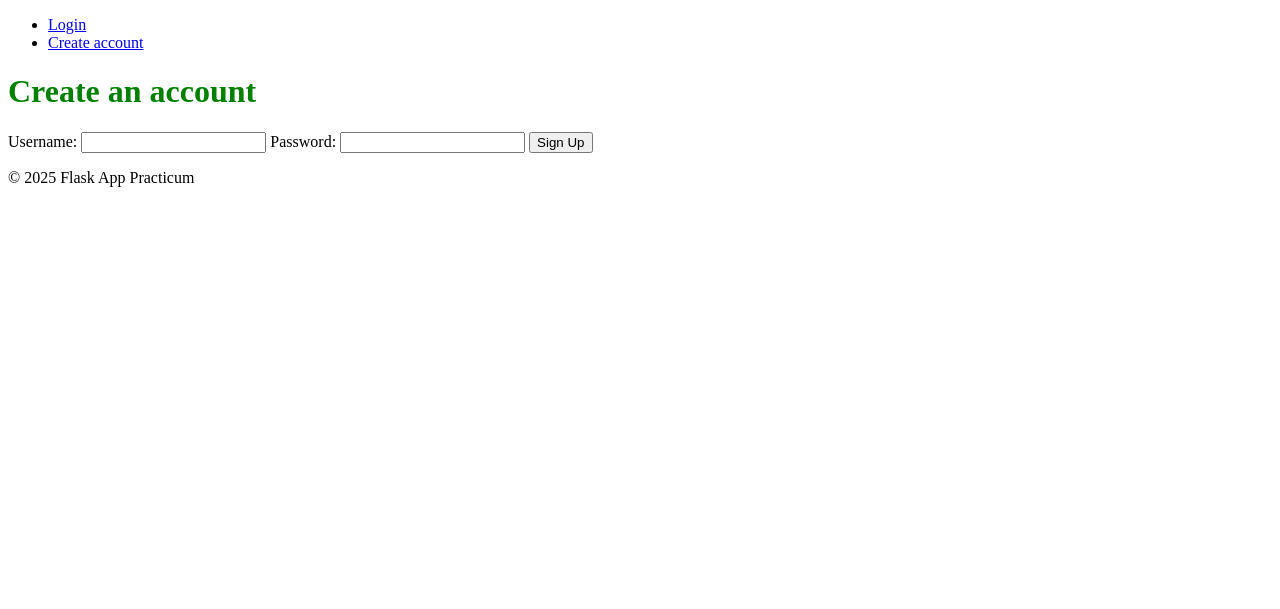
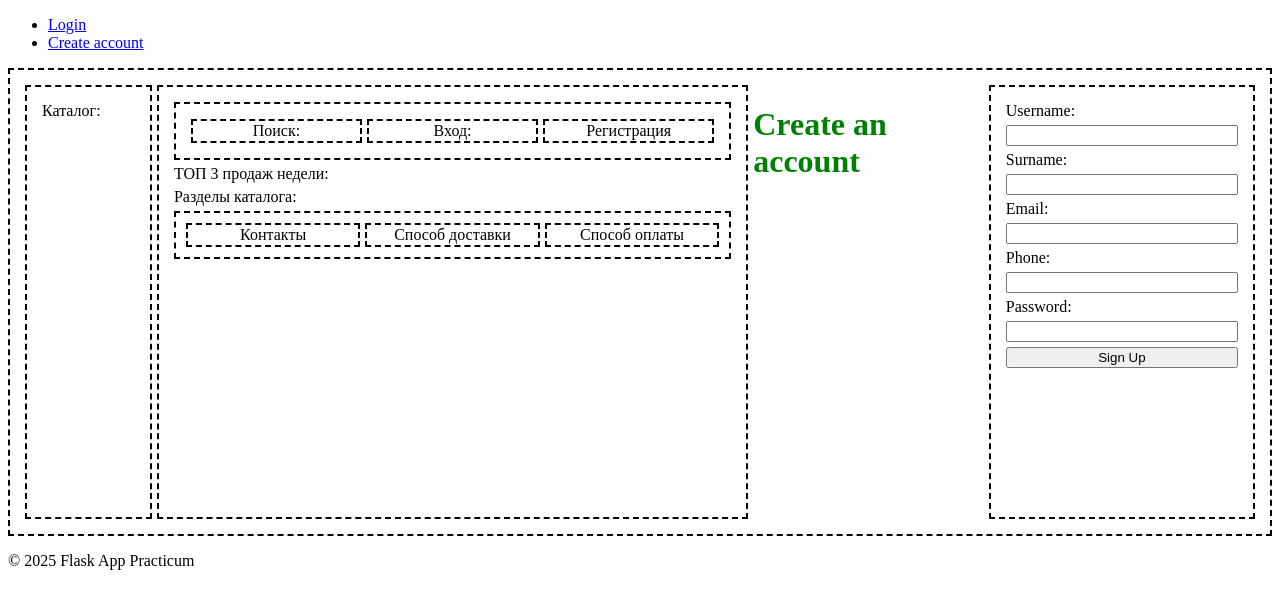
Before and after one commit to ac1ra/Techical-task-Flask-book-Internet-shop, a Flask app: page /register in a window 1280 px wide. Shown: the top 609 px of the page. Run offline with Flask 3, Linux system fonts and the light colour scheme.

Commit message:
cosmetic update site

```diff
--- a/app/app.py
+++ b/app/app.py
@@ -17,6 +17,11 @@ login_manager.login_view = "login"
 class Users(UserMixin, db.Model):
     id = db.Column(db.Integer, primary_key=True)
     username = db.Column(db.String(250), unique=True, nullable=False)
+    surname = db.Column(db.String(250), unique=True, nullable=False)
+
+    email = db.Column(db.String(250), unique=True, nullable=False)
+    phone = db.Column(db.String(250), unique=True, nullable=False)
+
     password = db.Column(db.String(250), nullable=False)
 
 
@@ -38,12 +43,16 @@ def home():
 def register():
     if request.method == "POST":
         username = request.form.get("username")
+        surname = request.form.get("surname")
+        email = request.form.get("email")
+        phone = request.form.get("phone")
         password = request.form.get("password")
-        if Users.query.filter_by(username=username).first():
-            return render_template("signup.html", error="Username already taken!")
+        if Users.query.filter_by(email=email).first():
+            return render_template("signup.html", error="Email already taken!")
         hashed_password = generate_password_hash(
             password, method="pbkdf2:sha256")
-        new_user = Users(username=username, password=hashed_password)
+        new_user = Users(username=username.capitalize(), surname=surname.capitalize(),
+                         email=email, phone=phone, password=hashed_password)
         db.session.add(new_user)
         db.session.commit()
         return redirect(url_for("login"))
@@ -54,9 +63,9 @@ def register():
 @app.route("/login", methods=["GET", "POST"])
 def login():
     if request.method == "POST":
-        username = request.form.get("username")
+        email = request.form.get("email")
         password = request.form.get("password")
-        user = Users.query.filter_by(username=username).first()
+        user = Users.query.filter_by(email=email).first()
 
         if user and check_password_hash(user.password, password):
             login_user(user)
--- a/app/static/css/styles.css
+++ b/app/static/css/styles.css
@@ -5,3 +5,71 @@ h1 {
 .error {
     color: red;
 }
+
+
+
+.block-login {
+    height: 400px;
+    width: 250px;
+    border: 2px dashed black;
+    padding: 15px;
+    display: flex;
+    flex-direction: column;
+    gap: 5px;
+}
+
+/* <- can delete if dont work-> */
+.block-main {
+
+    border: 2px dashed black;
+    padding: 15px;
+    display: flex;
+    flex-direction: row;
+    gap: 5px;
+}
+
+.block-cataloge {
+    max-width: 30%;
+    width: 100px;
+    border: 2px dashed black;
+    padding: 15px;
+    display: flex;
+    flex-direction: column;
+    gap: 5px;
+}
+
+.block-part2 {
+    max-width: 70%;
+    width: 600px;
+    border: 2px dashed black;
+    padding: 15px;
+    display: flex;
+    flex-direction: column;
+    gap: 5px;
+}
+
+.row-1 {
+    border: 2px dashed black;
+    padding: 15px;
+    display: flex;
+    flex-direction: row;
+    gap: 5px;
+}
+
+
+
+.row-4 {
+    border: 2px dashed black;
+    padding: 10px;
+    display: flex;
+    flex-direction: row;
+    gap: 5px;
+}
+
+.block-birck {
+    width: 100%;
+    justify-content: center;
+    border: 2px dashed black;
+    padding: 1px;
+    display: flex;
+}
--- a/app/templates/base.html
+++ b/app/templates/base.html
@@ -21,9 +21,30 @@
         </nav>
     </header>
     <main>
-        {% block content %}
-        <!-- Место установки Контента -->
-        {% endblock %}
+        <div class="block-main">
+            <div class="block-cataloge">Каталог:</div>
+            <div class="block-part2">
+                <div class="row-1">
+                    <div class="block-birck">Поиск:</div>
+                    <div class="block-birck">Вход:</div>
+                    <div class="block-birck">Регистрация</div>
+                </div>
+                <div class="row-2">
+                    <div class="block-list">ТОП 3 продаж недели:</div>
+                </div>
+                <div class="row-3">
+                    <div class="block-list">Разделы каталога:</div>
+                </div>
+                <div class="row-4">
+                    <div class="block-birck">Контакты</div>
+                    <div class="block-birck">Способ доставки</div>
+                    <div class="block-birck">Способ оплаты</div>
+                </div>
+            </div>
+            {% block content %}
+            <!-- Место установки Контента -->
+            {% endblock %}
+        </div>
     </main>
     <footer>
         <p>&copy; 2025 Flask App Practicum</p>
--- a/app/templates/dashboard.html
+++ b/app/templates/dashboard.html
@@ -6,5 +6,7 @@
         <li><a href="/logout.html">Logout</a></li>
     </ul>
 </nav>
-<h1>You logged in as {{username}}!</h1>
-{%endblock%}
+<div class="block-login">
+    <h1>You logged in as {{username}}!</h1>
+
+</div>{%endblock%}
--- a/app/templates/login.html
+++ b/app/templates/login.html
@@ -7,9 +7,9 @@
 <p class="error">{{ error }}</p>
 {% endif %}
 
-<form action="/login" method="post">
-    <label for="username">Username:</label>
-    <input type="text" name="username" required />
+<form action="/login" class="block-login" method="post">
+    <label for="email">Email:</label>
+    <input type="email" name="email" required />
     <label for="password">Password:</label>
     <input type="password" name="password" required />
     <button type="submit">Login</button>
--- a/app/templates/signup.html
+++ b/app/templates/signup.html
@@ -5,9 +5,15 @@
 {% if error %}
 <p class="error">{{error}}</p>
 {% endif%}
-<form action="/register" method="post">
+<form action="/register" class="block-login" method="post">
     <label for="username">Username:</label>
     <input type="text" name="username" required />
+    <label for="surname">Surname:</label>
+    <input type="text" name="surname" required />
+    <label for="email">Email:</label>
+    <input type="email" name="email" required />
+    <label for="phone">Phone:</label>
+    <input type="text" name="phone" required />
     <label for="password">Password:</label>
     <input type="password" name="password" required />
     <button type="submit">Sign Up</button>
```
Also changed, not shown: instance/db.sqlite.
